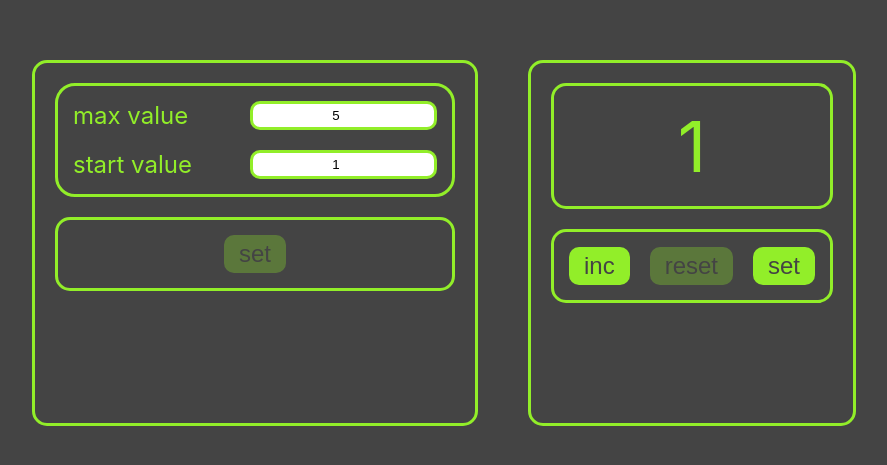
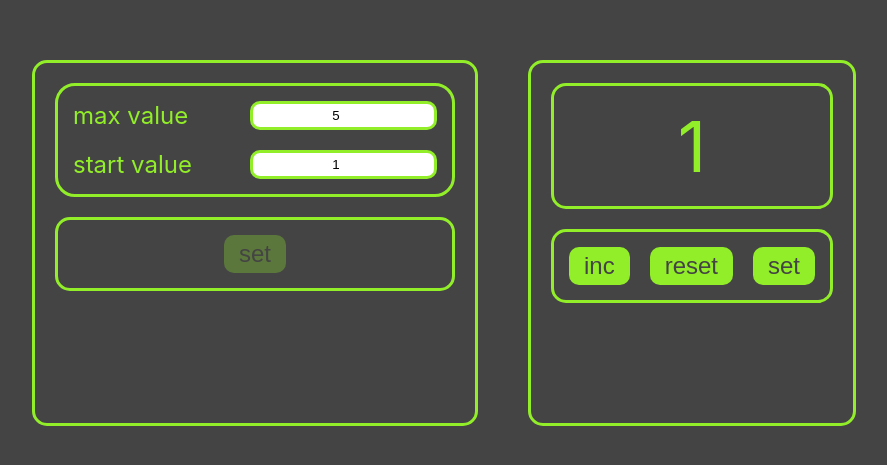
Before and after one commit to ttony88/counter, a React (Create React App) app: page / in a window 1280 px wide. Shown: the part 157-622 px from the top of the page, without its empty margins (196-1083 px from the left). Built offline with nearby package versions, Linux system fonts and the light colour scheme; the HTML template or start-up script is replaced by a standard one.

Commit message:
update App

```diff
--- a/src/App.tsx
+++ b/src/App.tsx
@@ -21,19 +21,25 @@ function App() {
 
   const decriment = () => setCount(minValue)
 
-  const disabledIncrement = count >= maxValue || !!messageCount
+  const isMaxCount = count >= maxValue
 
-  const disabledDecrement = count <= minValue
+  const isMinCount = count <= minValue
+
+  const disabledButtonIncrement = isMaxCount || !!messageCount
+
+  const disabledButtonDecrement = isMinCount
 
   return (
     <div className={style.app}>
       <Setting setCount={setCount}
-              setMessageCount={setMessageCount}  />
+               messageCount={messageCount}
+               setMessageCount={setMessageCount}  />
       <Counter count={count} setCount={setCount}
                messageCount={messageCount}
+               isMaxCount={isMaxCount}
                increment={increment} decriment={decriment}
-               disabledIncrement={disabledIncrement}
-               disabledDecrement={disabledDecrement} />
+               disabledButtonIncrement={disabledButtonIncrement}
+               disabledButtonDecrement={disabledButtonDecrement} />
     </div>
   );
 }
```
